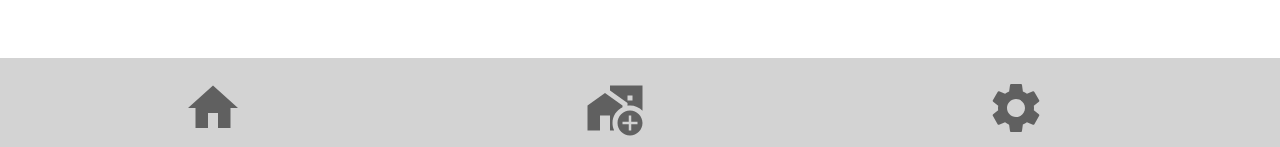
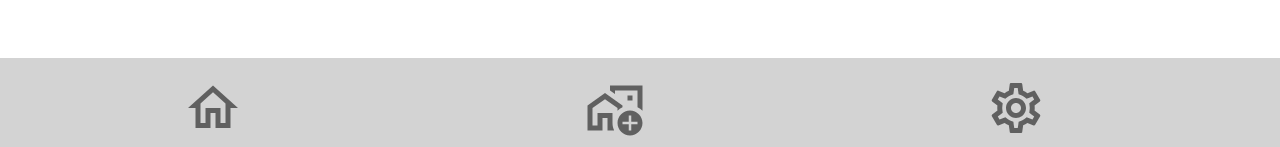
Before and after one commit to agiledev-students-spring2023/final-project-awesome-united, a React (Create React App) app in the folder front-end/: page /logout in a window 1280 px wide. Shown: the part 650-797 px from the top of the page. Built offline with nearby package versions, Linux system fonts and the light colour scheme.

Commit message:
add dynamic icon, line for selected page

```diff
--- a/front-end/src/components/Footer.css
+++ b/front-end/src/components/Footer.css
@@ -1,16 +1,26 @@
-.footer{
+.footer {
   margin-top: 1rem;
   padding: 1rem;
+
   background-color: lightgray;
   position: fixed;
   bottom: 0;
   left: 0;
   width: 100%;
-    height:60px;
-
+  height: 60px;
 }
 .footerButton {
+  font-size: 60px;
+}
 
-    font-size: 60px;
-
+.selectedButtonLine {
+  height: 4px;
+  width: 100%;
+  border-radius: 2px;
+  background-color: gray;
+  position: absolute;
+  top: 0;
+  left: 0;
+  display: block;
+  transform: translateY(-10px);
 }
--- a/front-end/src/components/Footer.js
+++ b/front-end/src/components/Footer.js
@@ -1,13 +1,17 @@
 import React from "react";
 import "./Footer.css";
+import HomeOutlinedIcon from "@mui/icons-material/HomeOutlined";
+import AddHomeWorkOutlinedIcon from "@mui/icons-material/AddHomeWorkOutlined";
 import HomeIcon from "@mui/icons-material/Home";
+import SettingsOutlinedIcon from "@mui/icons-material/SettingsOutlined";
 import SettingsIcon from "@mui/icons-material/Settings";
 import { Grid } from "@mui/material";
 import AddHomeWorkIcon from "@mui/icons-material/AddHomeWork";
 import IconButton from "@mui/material/IconButton";
-import { Link } from "react-router-dom";
+import { Link, useLocation } from "react-router-dom";
 
 const Footer = (props) => {
+  let location = useLocation();
   return (
     <div className="footer">
       <Grid
@@ -19,17 +23,49 @@ const Footer = (props) => {
       >
         <Link to="/discover">
           <IconButton>
-            <HomeIcon className="footerButton" fontSize="60px" />
+            {location.pathname == "/discover" ? (
+              <HomeIcon className="footerButton" fontSize="60px" />
+            ) : (
+              <HomeOutlinedIcon className="footerButton" fontSize="60px" />
+            )}
+            <div
+              className={
+                location.pathname == "/discover" ? "selectedButtonLine" : ""
+              }
+            ></div>
           </IconButton>
         </Link>
         <Link to="/matches">
           <IconButton>
-            <AddHomeWorkIcon className="footerButton" fontSize="60px" />
+            {location.pathname == "/matches" ? (
+              <AddHomeWorkIcon className="footerButton" fontSize="60px" />
+            ) : (
+              <AddHomeWorkOutlinedIcon
+                className="footerButton"
+                fontSize="60px"
+              />
+            )}
+            <div
+              className={
+                location.pathname == "/matches" ? "selectedButtonLine" : ""
+              }
+            ></div>
           </IconButton>
         </Link>
         <Link to="/generalSettings">
           <IconButton>
-            <SettingsIcon className="footerButton" fontSize="60px" />
+            {location.pathname == "/generalSettings" ? (
+              <SettingsIcon className="footerButton" fontSize="60px" />
+            ) : (
+              <SettingsOutlinedIcon className="footerButton" fontSize="60px" />
+            )}
+            <div
+              className={
+                location.pathname == "/generalSettings"
+                  ? "selectedButtonLine"
+                  : ""
+              }
+            ></div>
           </IconButton>
         </Link>
       </Grid>
```
Lines whose indentation alone changed are shown as unchanged.
